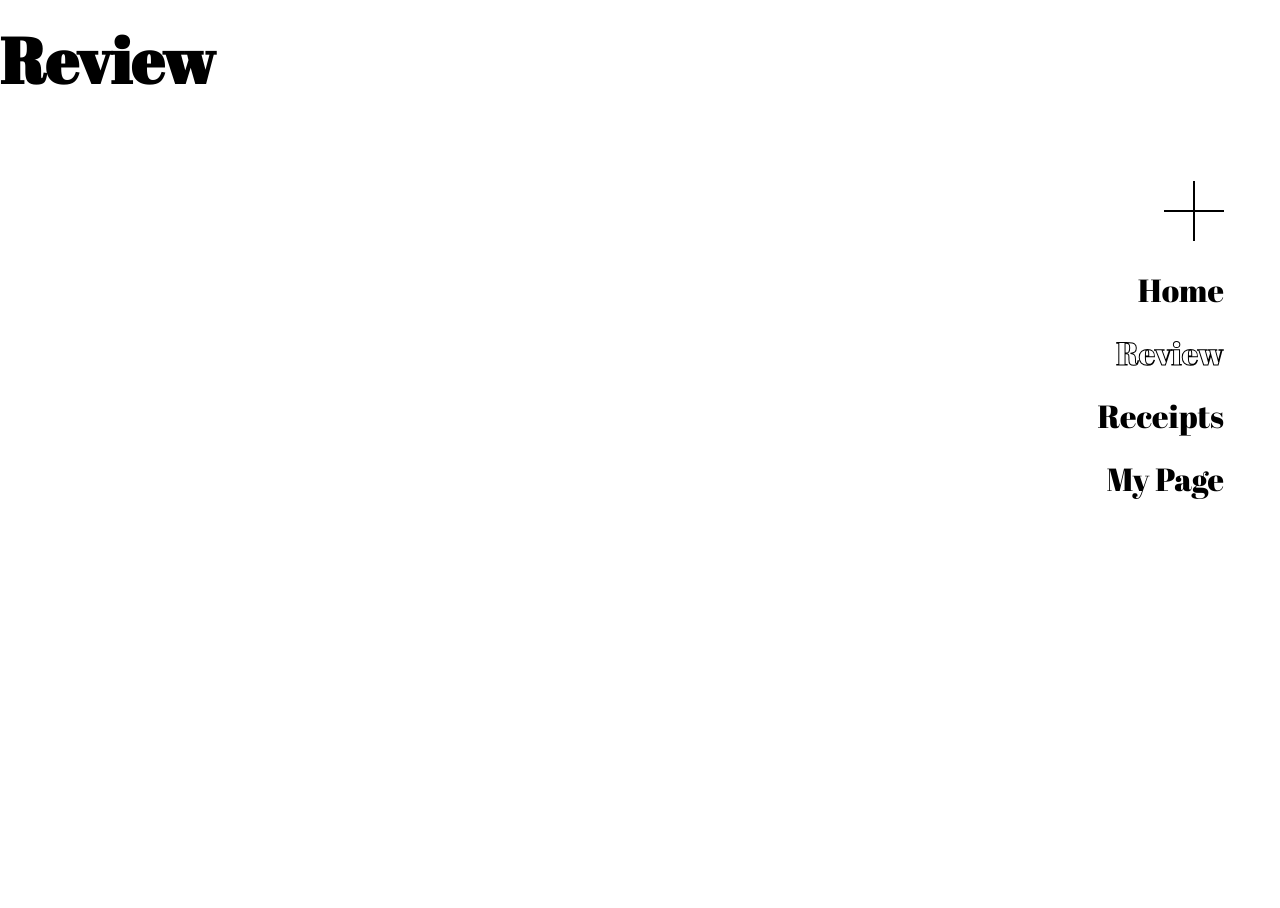
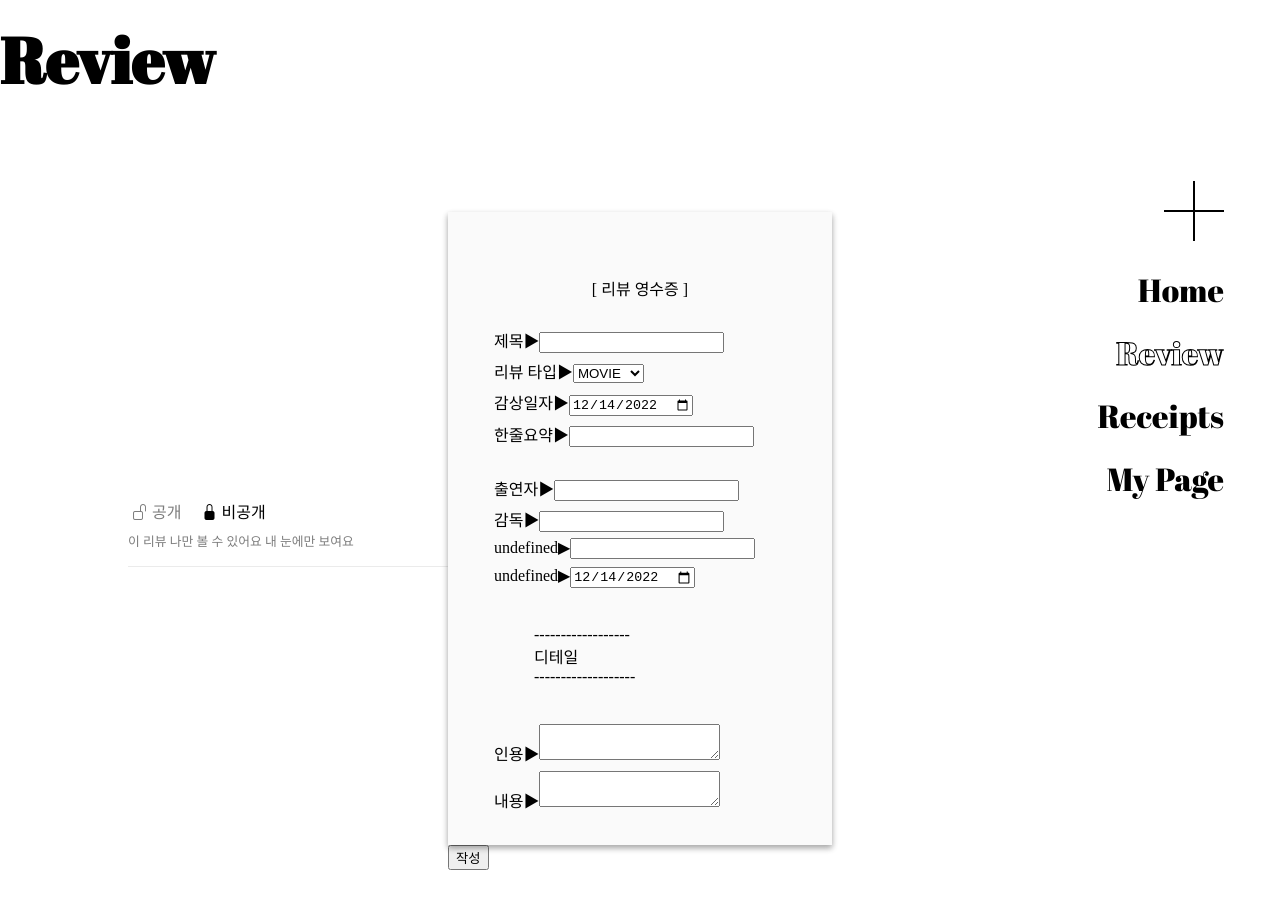
Before and after one commit to une9/ReviewReceipt_FE, a React (Create React App) app: page /review/new in a window 1280 px wide. Shown: the top 908 px of the page. Before the commit the page ends 800 px from the top, so only its background shows below. Built offline with nearby package versions, Linux system fonts and the light colour scheme; no server answers; a web font is replaced by a local one.

Commit message:
receipt form (working...)

```diff
--- a/package.json
+++ b/package.json
@@ -13,6 +13,7 @@
     "@types/react": "^18.0.26",
     "@types/react-dom": "^18.0.9",
     "axios": "^1.2.1",
+    "bootstrap-icons": "^1.10.2",
     "buffer": "^6.0.3",
     "http-proxy-middleware": "^2.0.6",
     "react": "^18.2.0",
--- a/src/Router.tsx
+++ b/src/Router.tsx
@@ -13,8 +13,9 @@ export default function Router() {
 
       <Routes>
         <Route path="/" element={<Home />} />
+        <Route path="/review/new" element={<WriteReview />} />
         <Route path="/review/:rvid" element={<ReviewDetail />} />
-        <Route path="/new" element={<WriteReview />} />
+        <Route path="/review/:rvid/edit" element={<WriteReview />} />
         {/*
           <Route path="login" element={<Login />}/>
           <Route path="mypage" element={<MyPage />}/>
--- a/src/components/ReviewForm.tsx
+++ b/src/components/ReviewForm.tsx
@@ -1,7 +1,11 @@
 import { ReviewReceipt as ReRe } from "../emotion/styles";
-import { useState } from "react";
+import { useState, useEffect } from "react";
+import { useLocation } from "react-router-dom";
 import { ReviewDateFormatter } from "../utils/formatters/timeformatter";
-import { ReviewType, ReviewTypeObj } from "../utils/types/ReviewType";
+import { Review, ReviewDetail, ReviewExtend, ReviewType, ReviewTypeObj } from "../utils/types/ReviewType";
+import ReviewFormDetail from "./ReviewFormDetail";
+import { playerDisplayName, publisherDisplayName, publlishDateDisplayName } from "../utils/displaynames/ReviewReceiptDisplayNames";
+import ReviewFormSideBar from "./ReviewFormSideBar";
 
 type InputFormValType = string | Date | number | undefined;
 
@@ -44,37 +48,56 @@ interface InputForm {
 type KeysMatching<T, V> = {[K in keyof T]-?: T[K] extends V ? K : never}[keyof T];
 
 const ReviewForm = () => {
-    const [form, setForm] = useState({});
+    const loc = useLocation();
+    const path = loc.pathname;
+
+    const [form, setForm] = useState<InputForm>({});
+    const [isPublic, setIsPublic] = useState<boolean>(false);
+
+    useEffect(() => {
+        const regex = /^\/review\/[0-9]\/edit/;
+        if (regex.test(path)) {
+            // axios
+            console.log("수정페이지!")
+
+        }
+    }, [])
 
     const changeHandler = (
         e:React.ChangeEvent<HTMLInputElement|HTMLTextAreaElement|HTMLSelectElement>,
-        name:string) => {
-            const newForm:{[key: string]: InputFormValType} = {...form};
-            newForm[name] = e.target.value;
+        id:keyof InputForm) => {
+            // const newForm:{[key: string]: InputFormValType} = {...form};
+            const newForm:InputForm = {...form};
+            Object.assign(newForm, {id: e.target.value});
             return setForm(newForm);
     }
 
-    const Input = (type:string, name:string, defaultVal?:string | number) => (
+    const Input = (type:string, id:keyof InputForm, defaultVal?:string | number) => (
         <input
             defaultValue={defaultVal}
-            type={type} id={name} name={name}
-            onChange={e => changeHandler(e, name)}
+            type={type} id={id} name={id}
+            onChange={e => changeHandler(e, id)}
          />
     )
 
     // Inputs
-    const InputText= (name:KeysMatching<InputForm, string | undefined>, defaultVal?:string) => Input("text", name, defaultVal);
-    const InputDate = (name:KeysMatching<InputForm, Date | undefined>, defaultVal?:string) => Input("date", name, defaultVal);
-    const Inputnumber = (name:KeysMatching<InputForm, number | undefined>, defaultVal?:number) => Input("number", name, defaultVal);
-    const TextArea = (name: "detail_review_text", defaultVal?: string) => (
-        <textarea
-            defaultValue={defaultVal}
-            id={name} name={name}
-            onChange={e => changeHandler(e, name)}
-        />
+    const InputText= (id:KeysMatching<InputForm, string | undefined>, defaultVal?:string) => Input("text", id, defaultVal);
+    const InputDate = (id:KeysMatching<InputForm, Date | undefined>, defaultVal?:string) => Input("date", id, defaultVal);
+    const InputNumber = (id:KeysMatching<InputForm, number | undefined>, defaultVal?:number) => Input("number", id, defaultVal);
+    const TextArea = (
+        id: "detail_review_text" | "favorite_line",
+        defaultVal?: string) => (
+            <textarea
+                defaultValue={defaultVal}
+                id={id} name={id}
+                onChange={e => changeHandler(e, id)}
+            />
     )
-    const Select = (target:Object, name: "review_type", defaultVal?: string) => (
-        <select id={name} onChange={e => changeHandler(e, name)}>
+    const Select = (id: "review_type", target:Object, defaultVal?: string) => (
+        <select
+            id={id}
+            onChange={e => changeHandler(e, id)}
+            defaultValue={defaultVal}>
             {
                 Object.keys(target).map(key => (
                     <option
@@ -89,6 +112,44 @@ const ReviewForm = () => {
     )
     const Label = (target:string, name:string) => <label htmlFor={target}>{`${name }▶`}</label>
 
+    const FormInputElem = {
+        text: InputText,
+        date: InputDate,
+        number: InputNumber,
+        textarea: TextArea,
+    } as const;
+
+    // const FormRowInput = (
+    //         type: keyof typeof FormInputElem,
+    //         id: keyof InputForm,
+    //         name: string,
+    //         defaultVal?: string,
+    //         target?: Object) => {
+
+    //     return (
+    //         <ReRe.Form.Row>
+    //             {Label(id, name)}
+    //             {FormInputElem[type](id, defaultVal)}
+    //         </ReRe.Form.Row>
+    //     )
+    // }
+
+    const FormRowSelect = (
+        id: "review_type",
+        name: string,
+        target: Object,
+        defaultVal?: string
+    ) => {
+        return (
+            <ReRe.Form.Row>
+                {Label(id, name)}
+                {Select(id, target, defaultVal)}
+            </ReRe.Form.Row>
+        )
+    }
+
+
+    // handler
     const handleSubmit : React.FormEventHandler<HTMLFormElement> = (e) => {
         e.preventDefault();
         console.log(form)
@@ -97,35 +158,94 @@ const ReviewForm = () => {
 
     return (
         <div>
+            <ReviewFormSideBar
+                isPublic={isPublic}
+                setIsPublic={setIsPublic}
+            />
+
             <form onSubmit={handleSubmit}>
                 <ReRe.Receipt.Body>
                     <ReRe.Receipt.Head>[ 리뷰 영수증 ]</ReRe.Receipt.Head>
 
 
-                    <section>
-                        <ReRe.Receipt.Row>
+                    <ReRe.Form.Fieldset>
+                        <ReRe.Form.Row>
                             {Label("review_title", "제목")}
                             {InputText("review_title")}
-                        </ReRe.Receipt.Row>
+                        </ReRe.Form.Row>
                         {/* REVIEW TYPE SELECT */}
-                        <ReRe.Receipt.Row>
+                        {/* <ReRe.Form.Row>
                             {Label("review_type", "리뷰 타입")}
-                            {Select(ReviewTypeObj, "review_type")}
-                        </ReRe.Receipt.Row>
-                        {}
-                        <ReRe.Receipt.Row>
+                            {Select("review_type", ReviewTypeObj)}
+                        </ReRe.Form.Row> */}
+                        {FormRowSelect("review_type", "리뷰 타입", ReviewTypeObj, "MOV")}
+
+                        <ReRe.Form.Row>
+                            {Label("do_date", "감상일자")}
+                            {InputDate("do_date", ReviewDateFormatter(new Date()))}
+                        </ReRe.Form.Row>
+                        <ReRe.Form.Row>
                             {Label("abstract_txt", "한줄요약")}
                             {InputText("abstract_txt")}
-                        </ReRe.Receipt.Row>
-                        <ReRe.Receipt.Row>
+                        </ReRe.Form.Row>
+
+                    </ReRe.Form.Fieldset>
+                    <ReRe.Form.Fieldset>
+                        <ReRe.Form.Row>
+                            {Label("player",
+                                "review_type" in form
+                                ?
+                                    playerDisplayName[
+                                        form["review_type"] as keyof typeof playerDisplayName
+                                    ]
+                                : "출연자"
+                            )}
+                            {InputText("player")}
+                        </ReRe.Form.Row>
+                        <ReRe.Form.Row>
+                            {Label("director", "감독")}
+                            {InputText("director")}
+                        </ReRe.Form.Row>
+                        <ReRe.Form.Row>
+                            {Label("publisher", publisherDisplayName[
+                                                    form["review_type"] as keyof typeof playerDisplayName
+                                                ])}
+                            {InputText("publisher")}
+                        </ReRe.Form.Row>
+                        <ReRe.Form.Row>
+                            {Label("publish_date", publlishDateDisplayName[
+                                                        form["review_type"] as keyof typeof playerDisplayName
+                                                    ])}
+                            {InputDate("publish_date", ReviewDateFormatter(new Date()))}
+                        </ReRe.Form.Row>
+                        {
+                            form["review_type"] === ReviewTypeObj.SHOW
+                            &&
+                            <>
+                                <ReRe.Form.Row>
+                                    {Label("place", "장소")}
+                                    {InputText("place")}
+                                </ReRe.Form.Row>
+                                <ReRe.Form.Row>
+                                    {Label("show_type", "공연 유형")}
+                                    {InputText("show_type")}
+                                </ReRe.Form.Row>
+                            </>
+                        }
+                    </ReRe.Form.Fieldset>
+                    <ReRe.Form.Fieldset>
+                        <ReviewFormDetail />
+                    </ReRe.Form.Fieldset>
+                    <ReRe.Form.Fieldset>
+                        <ReRe.Form.Row>
+                            {Label("favorite_line", "인용")}
+                            {TextArea("favorite_line")}
+                        </ReRe.Form.Row>
+                        <ReRe.Form.Row>
                             {Label("detail_review_text", "내용")}
                             {TextArea("detail_review_text")}
-                        </ReRe.Receipt.Row>
-                        <ReRe.Receipt.Row>
-                            {Label("do_date", "감상일자")}
-                            {InputDate("do_date", ReviewDateFormatter(new Date()))}
-                        </ReRe.Receipt.Row>
-                    </section>
+                        </ReRe.Form.Row>
+                    </ReRe.Form.Fieldset>
                 </ReRe.Receipt.Body>
                 <button>
                     작성
--- /dev/null
+++ b/src/components/ReviewFormDetail.tsx
@@ -0,0 +1,11 @@
+const ReviewFormDetail = () => {
+    return (
+        <ul>
+            ------------------ <br></br>
+            디테일<br></br>
+            ------------------- <br></br>
+        </ul>
+    )
+}
+
+export default ReviewFormDetail;
--- /dev/null
+++ b/src/components/ReviewFormSideBar.tsx
@@ -0,0 +1,89 @@
+import { ReviewReceipt as ReRe } from "../emotion/styles";
+import { Dispatch, SetStateAction } from "react";
+import "bootstrap-icons/font/bootstrap-icons.css";
+
+interface ReviewFormSideBarProps {
+  isPublic: boolean;
+  setIsPublic: Dispatch<SetStateAction<boolean>>;
+}
+
+const ReviewFormSideBarSectionIsPublic = ({
+  isPublic,
+  setIsPublic,
+}: {
+  isPublic: boolean;
+  setIsPublic: Dispatch<SetStateAction<boolean>>;
+}) => {
+  const handleIsPublic = () => setIsPublic((prev) => !prev);
+
+  return (
+    <>
+      <ReRe.Form.SideBar.InputWrapper>
+        <ReRe.Form.SideBar.Input
+          type="radio"
+          id="isPublic"
+          checked={isPublic}
+          name="publicCheck"
+          onChange={handleIsPublic}
+        />
+        <ReRe.Form.SideBar.Label htmlFor="isPublic">
+          {isPublic ? (
+            <i className="bi bi-unlock-fill" />
+          ) : (
+            <i className="bi bi-unlock" />
+          )}
+          공개
+        </ReRe.Form.SideBar.Label>
+      </ReRe.Form.SideBar.InputWrapper>
+      <ReRe.Form.SideBar.InputWrapper>
+        <ReRe.Form.SideBar.Input
+          type="radio"
+          id="isPrivate"
+          checked={!!!isPublic}
+          name="publicCheck"
+          onChange={handleIsPublic}
+        />
+        <ReRe.Form.SideBar.Label htmlFor="isPrivate">
+          {isPublic ? (
+            <i className="bi bi-lock" />
+          ) : (
+            <i className="bi bi-lock-fill" />
+          )}
+          비공개
+        </ReRe.Form.SideBar.Label>
+      </ReRe.Form.SideBar.InputWrapper>
+
+      <ReRe.Form.SideBar.InputDesc>
+        {isPublic
+          ? "내가 작성한 리뷰를 다른 사용자도 볼 수 있어요"
+          : "이 리뷰 나만 볼 수 있어요 내 눈에만 보여요"}
+      </ReRe.Form.SideBar.InputDesc>
+    </>
+  );
+};
+
+const ReviewFormSideBar = ({
+  isPublic,
+  setIsPublic,
+}: ReviewFormSideBarProps) => {
+  return (
+    <ReRe.Form.SideBar.Body>
+      <ReRe.Form.SideBar.Ul>
+        <ReRe.Form.SideBar.Li>
+            <ReviewFormSideBarSectionIsPublic
+                isPublic={isPublic}
+                setIsPublic={setIsPublic}
+            />
+        </ReRe.Form.SideBar.Li>
+
+        <ReRe.Form.SideBar.SepLine />
+
+        <ReRe.Form.SideBar.Li>
+
+        </ReRe.Form.SideBar.Li>
+      </ReRe.Form.SideBar.Ul>
+    </ReRe.Form.SideBar.Body>
+  );
+};
+
+export default ReviewFormSideBar;
--- a/src/emotion/styles.ts
+++ b/src/emotion/styles.ts
@@ -1,5 +1,5 @@
 import { css } from '@emotion/react'
-import styled from '@emotion/styled'
+import styled from '@emotion/styled/macro'
 import { COLOR, isMobile, isMobileNarrower, isNarrowScreen, TOGGLEBTN, TOGGLENAV, ZINDEX } from './variables'
 
 // mixin
@@ -74,6 +74,55 @@ export const PageTitle = styled.h1<{isOpen:boolean}>`
     }
 `
 
+
+export const ReviewWriteBtn = styled.button`
+    width: ${TOGGLEBTN.WIDTH};
+    height: ${TOGGLEBTN.WIDTH};
+
+    position: relative;
+
+    background: transparent;
+    border: none;
+    cursor: pointer;
+
+    &:before{
+        position: absolute;
+        width: ${TOGGLEBTN.WIDTH};
+        height: ${TOGGLEBTN.HEIGHT};
+        background-color: ${TOGGLEBTN.COLOR};
+        content: "";
+        top: calc(${TOGGLEBTN.WIDTH} / 2);
+        right: 0;
+        transition-duration: 0.5s;
+    }
+
+    &:after{
+        position: absolute;
+        width: ${TOGGLEBTN.WIDTH};
+        height: ${TOGGLEBTN.HEIGHT};
+        background-color: ${TOGGLEBTN.COLOR};
+        content: "";
+        top: calc(${TOGGLEBTN.WIDTH} / 2);
+        transform: rotate(90deg);
+        right: 0;
+        transition-duration: 0.5s;
+    }
+
+    &:hover {
+
+        &:before{
+            transform: rotateZ(90deg);
+            transition-duration: 0.5s;
+        }
+
+        &:after{
+            transform: rotateZ(180deg);
+            transition-duration: 0.5s;
+        }
+    }
+
+`
+
 export const ResponsiveNav = {
     Body: styled.nav<{isOpen:boolean}>`
         position: fixed;
@@ -107,7 +156,7 @@ export const ResponsiveNav = {
         text-decoration: none;
         color: ${props => props.isHere ? "transparent" : "black"};
         -webkit-text-stroke: ${props => props.isHere ? "1px black" : "none"};
-        // text-shadow: ${props => props.isHere ? "-1px -1px 0 #000, 1px -1px 0 #000, -1px 1px 0 #000, 1px 1px 0 #000;" : "none"};
+        cursor: pointer;
     `,
     ToggleUl: styled.ul`
         width: ${TOGGLENAV.WIDTH};
@@ -171,7 +220,6 @@ export const ResponsiveNav = {
             `}
 
             &:before{
-                // @include icon-before(8px, 60px, -20px);
                 transition-duration: 0.5s;
                 position: absolute;
                 width: ${TOGGLEBTN.WIDTH};
@@ -183,7 +231,6 @@ export const ResponsiveNav = {
             }
 
             &:after{
-                // @include icon-after(8px, 60px, 20px);
                 transition-duration: 0.5s;
                 position: absolute;
                 width: ${TOGGLEBTN.WIDTH};
@@ -193,44 +240,10 @@ export const ResponsiveNav = {
                 top: ${TOGGLEBTN.TOP};
                 left: 0;
             }
-
         }
      `
     }
 }
-
-export const ReviewWriteBtn = styled.button`
-    width: ${TOGGLEBTN.WIDTH};
-    height: ${TOGGLEBTN.WIDTH};
-
-    position: relative;
-
-    background: transparent;
-    border: none;
-    cursor: pointer;
-
-    &:before{
-        position: absolute;
-        width: ${TOGGLEBTN.WIDTH};
-        height: ${TOGGLEBTN.HEIGHT};
-        background-color: ${TOGGLEBTN.COLOR};
-        content: "";
-        top: calc(${TOGGLEBTN.WIDTH} / 2);
-        left: 0;
-    }
-
-    &:after{
-        position: absolute;
-        width: ${TOGGLEBTN.WIDTH};
-        height: ${TOGGLEBTN.HEIGHT};
-        background-color: ${TOGGLEBTN.COLOR};
-        content: "";
-        top: calc(${TOGGLEBTN.WIDTH} / 2);
-        transform: rotate(0.75turn);
-        left: 0;
-    }
-
-`
 
 // Review List Item
 export const ReviewListSection = styled.section`
@@ -315,7 +328,6 @@ export const ReviewReceipt = {
         Title: styled.h1`
             margin: 0.75rem 0;
         `,
-        Section: styled.section``,
         Row: styled.p`
             margin: 0.4rem 0;
         `,
@@ -384,7 +396,65 @@ export const ReviewReceipt = {
         overflow: hidden;
         white-space: nowrap;
         text-overflow: none;
+    `,
+    Form: {
+        Fieldset: styled.fieldset`
+            border: none;
+        `,
+        Row: styled.p`
+            margin: 0.4rem 0;
+        `,
+        SideBar: {
+            Body: styled.aside`
+                position: relative;
+                left: -20rem;
+                top: 50%;
+                bottom: 50%;
+
+                font-family: "P";
+            `,
+            Ul: styled.ul`
+                margin: 0;
+                padding: 0;
+            `,
+            Li: styled.li`
+                list-style: none;
+            `,
+            InputWrapper: styled.span`
+                &:first-of-type {
+                    margin-right: 1rem;
+                }
+            `,
+            Input: styled.input`
+                display: none;
+
+                &:checked+label {       // 선택된 요소의 라벨 스타일
+                    color: ${COLOR.FONT.MAIN};
+                    // font-weight: 800 ;
+                }
+            `,
+            Label: styled.label`
+                cursor: pointer;
+                color: ${COLOR.FONT.SUB};
+                font-family: "ND";
+
+                i {
+                    margin: 0.25rem;
+                }
+            `,
+            SepLine: styled.div`
+                width: 20rem;
+                height: 1px;
+                background-color: ${COLOR.BORDER.LISTITEM};
+                margin: 1rem 0;
+            `,
+            InputDesc: styled.div`
+                color: ${COLOR.FONT.SUB};
+                font-size: 0.8rem;
+                margin-top: 0.5rem;
             `
+        }
+    },
 }
 
 export const Barcode = styled.div`
--- a/src/emotion/variables.ts
+++ b/src/emotion/variables.ts
@@ -3,6 +3,7 @@ export const COLOR = {
         RECEIPT: '#fafafa',
     },
     FONT: {
+        MAIN: "#000000",
         SUB: '#7d7d7d',
         SUB_LIGHTER: '#969393',
         MINOR: '#b5b5b5'
--- a/src/utils/displaynames/ReviewReceiptDisplayNames.ts
+++ b/src/utils/displaynames/ReviewReceiptDisplayNames.ts
@@ -1,4 +1,7 @@
-export const playerDisplayName : { [key: string]: string } = {
+interface DisplayName {
+    [key: string]: string
+}
+export const playerDisplayName : DisplayName = {
     "MOV": "배우",
     "DRM": "배우",
     "MSC": "가수",
@@ -6,7 +9,7 @@ export const playerDisplayName : { [key: string]: string } = {
     "SHOW": "출연",
 }
 
-export const publlishDateDisplayName : { [key: string]: string } = {
+export const publlishDateDisplayName : DisplayName = {
     "MOV": "개봉일",
     "DRM": "방영일",
     "MSC": "발표일",
@@ -14,10 +17,18 @@ export const publlishDateDisplayName : { [key: string]: string } = {
     "SHOW": "공연일",
 }
 
-export const GenreDisplayName : { [key: string]: string } = {
+export const GenreDisplayName : DisplayName = {
     "MOV": "MOVIE",
     "DRM": "DRAMA",
     "MSC": "MUSIC",
     "BOOK": "BOOK",
     "SHOW": "SHOW",
 }
+
+export const publisherDisplayName : DisplayName = {
+    "MOV": "배급사",
+    "DRM": "제작사/방송사",
+    "MSC": "소속사",
+    "BOOK": "출판사",
+    "SHOW": "제작사",
+}
--- a/src/utils/types/ReviewType.ts
+++ b/src/utils/types/ReviewType.ts
@@ -22,7 +22,6 @@ export interface Review {
     do_date: Date,
     favorite_line: string,
     player: string,
-    publish_year: string,
     publisher: string,
     place: string,
     create_date: Date,
```
Also changed, not shown: src/components/Navigation.tsx (+7 -4 lines), 1 other file (tests, documents, lock files or other folders). Lines whose indentation alone changed are shown as unchanged.
